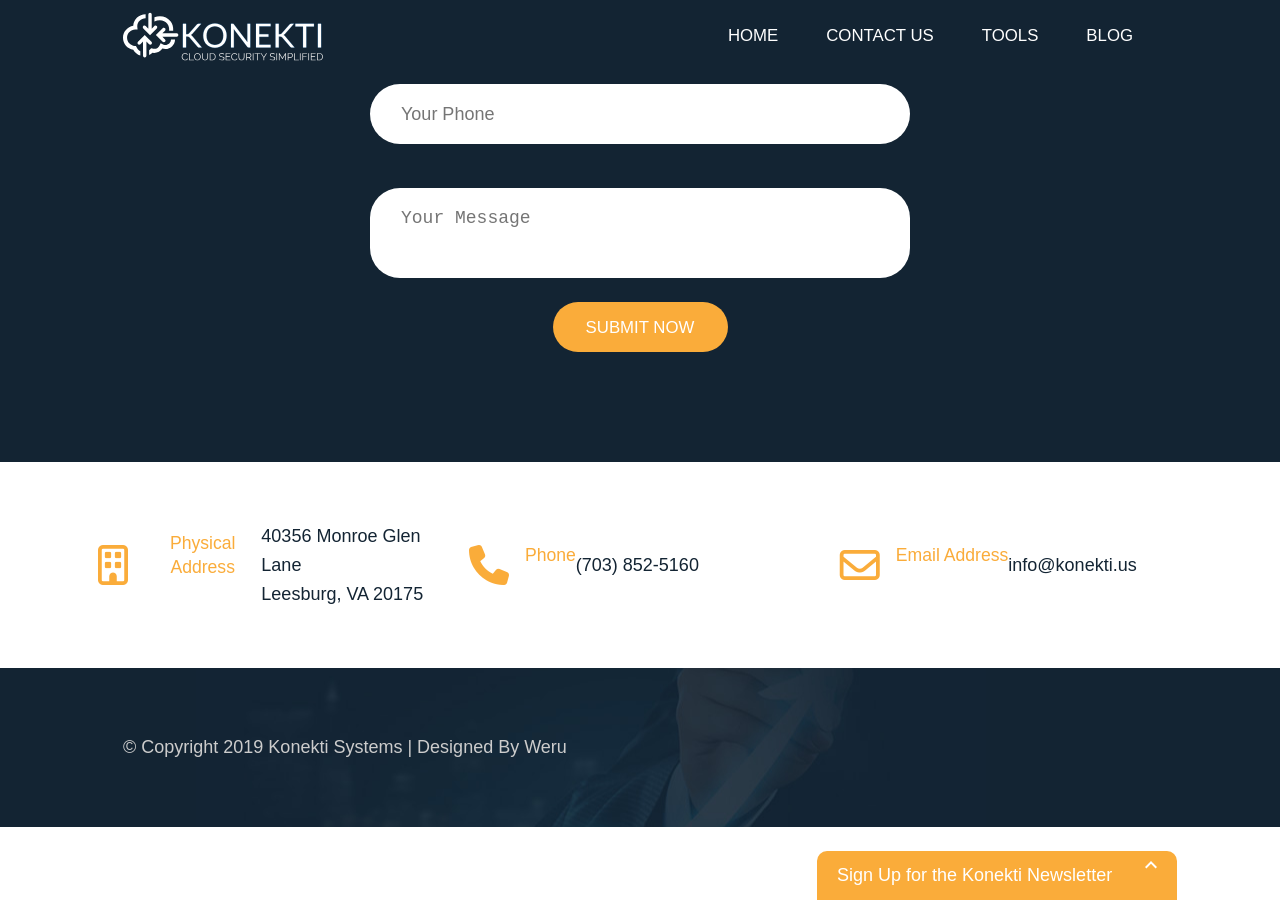
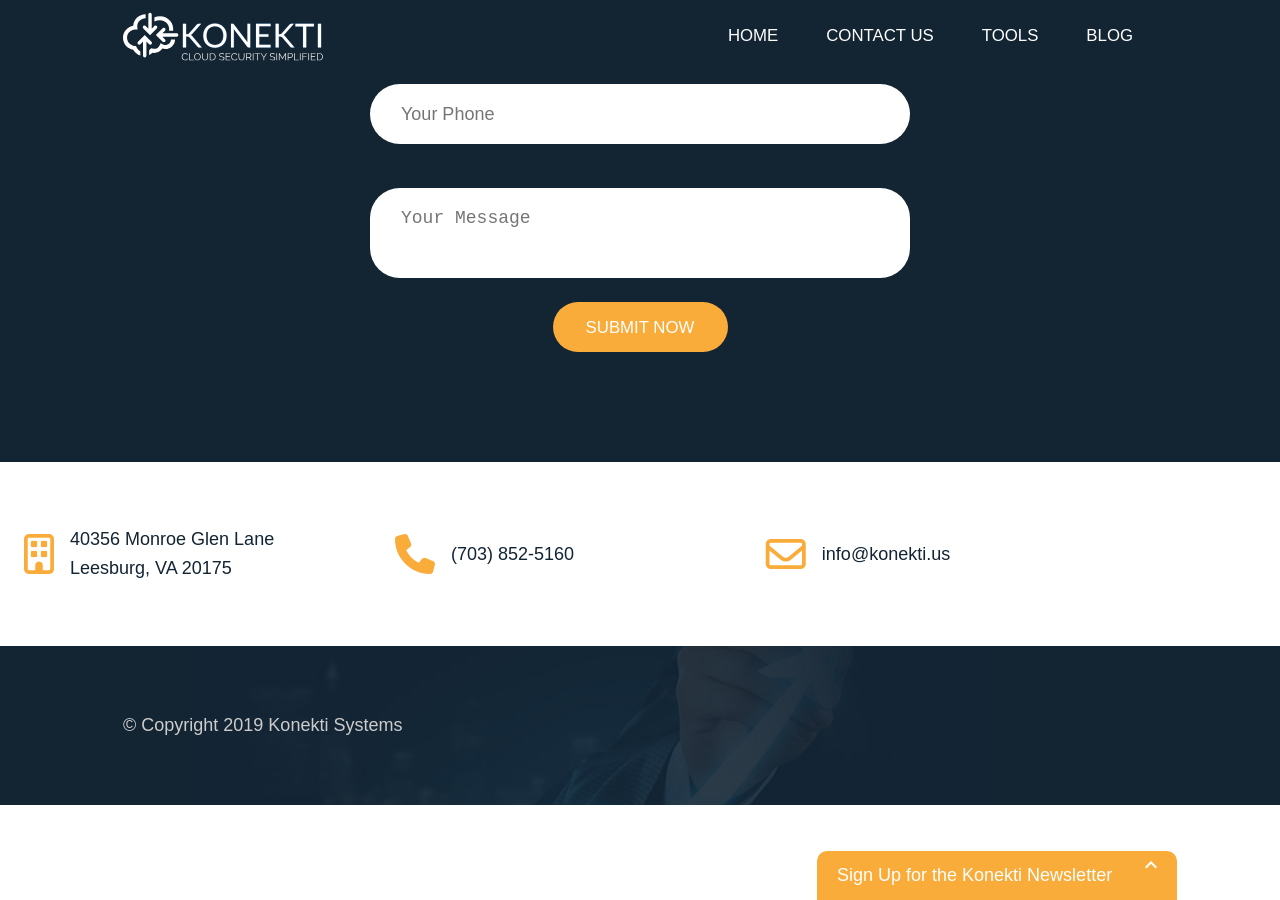
Before and after one commit to konekti/jeffbrl.github.io, a Jekyll site: the page built from _pages/index.md, in a window 1280 px wide and 900 px high, scrolled down 3706 px. Built offline with Jekyll 4.4.1, drawn with Linux system fonts in a browser that asks for light colours; nearby versions of some CDN libraries.

Commit message:
edit partial

```diff
--- a/_includes/footer.html
+++ b/_includes/footer.html
@@ -1,7 +1,5 @@
 <div class = 'container pa'>
   <div class = 'copyright'>
-    <div>© Copyright <div class = 'year'></div> Konekti Systems <span>  | </span>  Designed By
-      <a href = '{{ site.designer.url }}' target = '_blank' rel = 'noopener'>{{ site.designer.name }}</a>
-    </div>
+    <div>© Copyright <div class = 'year'></div> Konekti Systems
   </div>
 </div>
--- a/_includes/header.html
+++ b/_includes/header.html
@@ -1,7 +1,7 @@
 <nav class = 'container nav pa'>
-  <div class = 'site_brand'>
+  <div class = 'nav_brand'>
     <a href = '/' class = 'logo'>{% include logo.svg %}</a>
-    <div class = 'nav_toggle'>&#9776;</div>
+    <div class = 'nav_toggle'></div>
   </div>
   <nav class = 'nav_menu'>
   {%- for item in site.data.nav -%}
--- a/_includes/scripts.html
+++ b/_includes/scripts.html
@@ -7,6 +7,9 @@
 {%- endif -%}
 {%- if page.form -%}
   <script src = 'js/autosize.js'></script>
+  <script>
+    const formCarryAction = `https://formcarry.com/s/{{ site.formcarry }}`;
+  </script>
 {%- endif -%}
 <script src = '/js/index.js'></script>
 <script src="https://use.fontawesome.com/22572db09e.js"></script>
--- a/_includes/sections/contact/addresses.html
+++ b/_includes/sections/contact/addresses.html
@@ -1,17 +1,14 @@
-<div class = 'container grid-3 address pb-3 pt-3'>
+<div class = 'container features grid-3 address pb-3 pt-3'>
   <div class = 'feature'>
     <i class = 'icon fa icon fa-building-o'></i>
-    <h6>Physical Address</h6>
     <span>40356 Monroe Glen Lane <br> Leesburg, VA 20175</span>
   </div>
-  <div class = 'feature'>
+  <a class = 'feature' href = 'tel:(703) 852-5160'>
     <i class = 'icon fa icon fa-phone'></i>
-    <h6>Phone</h6>
     <span> (703) 852-5160</span>
-  </div>
-  <div class = 'feature'>
+  </a>
+  <a class = 'feature' href = 'mailto:info@konekti.us'>
     <i class = 'icon fa icon fa-envelope-o'></i>
-    <h6>Email Address</h6>
     <span>info@konekti.us</span>
-  </div>
+  </a>
 </div>
--- a/_includes/sections/contact/form.html
+++ b/_includes/sections/contact/form.html
@@ -3,7 +3,7 @@
     <h5 class = 'mute'>Looking for a quick reply?</h5>
     <h2 class = 'light'>Send us an email</h2>
   </div>
-  <form name = 'contact' action = 'https://formcarry.com/s/{{ site.formcarry }}' method = 'POST' accept-charset = 'UTF-8' id = 'enquire' class = 'form'>
+  <form name = 'contact' action = '' method = 'POST' accept-charset = 'UTF-8' id = 'enquire' class = 'form'>
     <label for = 'id'>Your Name</label>
     <input type = 'text' id = 'name' name = 'Name' placeholder = 'Your Name' class = 'form_input contact-name'>
     <label for = 'email'>Your Email</label>
@@ -17,10 +17,10 @@
   </form>
   <script>
     grecaptcha.ready(function() {
-	grecaptcha.execute('6LcSQ40UAAAAAFyoiiVA2_S2e6KWddU91fy4Ih-n', {action: 'homepage'})
-	.then(function(token) {
-            document.getElementById('captchaResponse').value = token;
-	});
+      grecaptcha.execute('6LcSQ40UAAAAAFyoiiVA2_S2e6KWddU91fy4Ih-n', {action: 'homepage'})
+      .then(function(token) {
+        document.getElementById('captchaResponse').value = token;
+      });
     });
   </script>
 </div>
```
